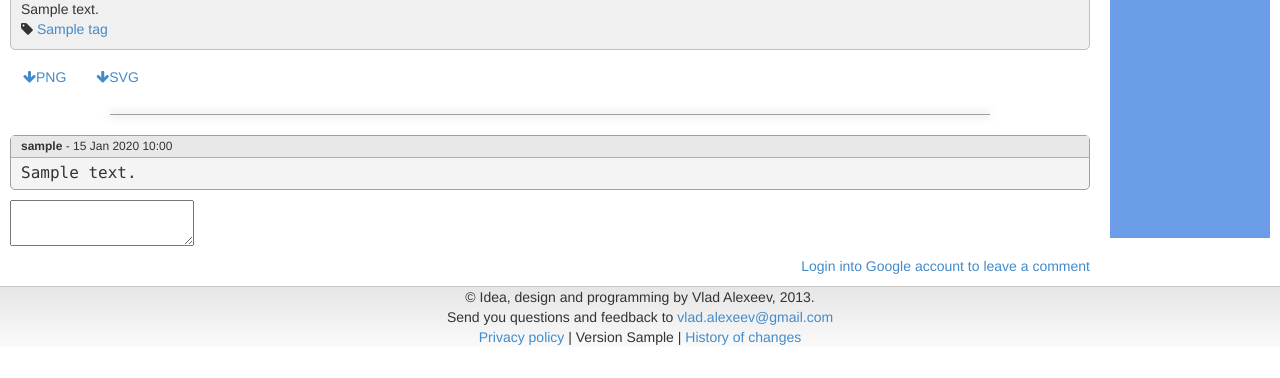
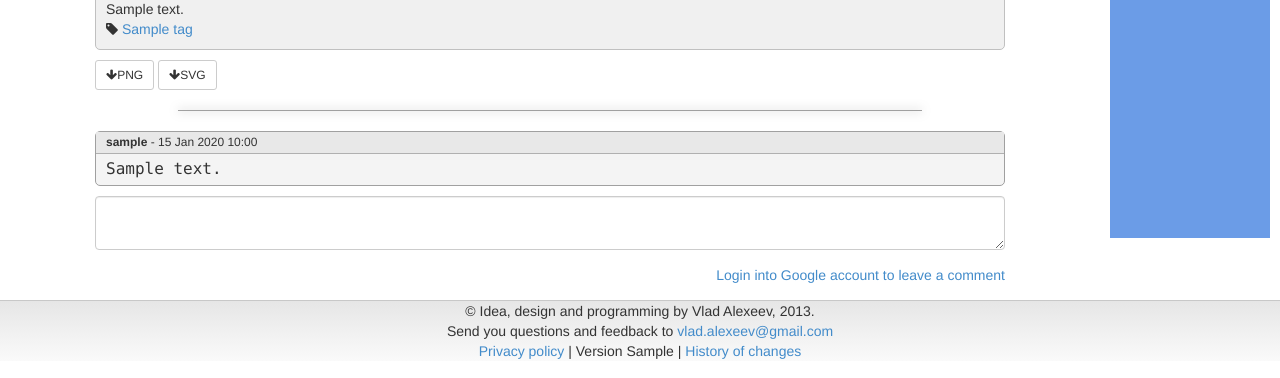
Before and after one commit to vladalexeev/grid-paint, a Django app: template grid-paint/templates/artwork-details.html in a window 1280 px wide. Shown: the part 422-800 px from the top of the page. Run offline with Django 3.2, Linux system fonts and the light colour scheme; the template is opened without the code that fills it: most values are stand-ins (such as "Sample title", 1, 10 or a date in 2020); some libraries are stand-ins or nearby versions.

Commit message:
Partial support of bootstrap 3 css at artwork details page.

```diff
--- a/grid-paint/static/css/main.css
+++ b/grid-paint/static/css/main.css
@@ -157,10 +157,6 @@ body {
 /**
  * 	Image details classes
  */
-
-.image-details-container {
-	min-height:600px;
-}
 
 .image-details-image {
 	/*margin:10px;*/
--- a/grid-paint/templates/artwork-details.html
+++ b/grid-paint/templates/artwork-details.html
@@ -14,7 +14,8 @@
 
 <script src="/social-likes/social-likes.min.js"></script>
 
-<div class="image-details-container">
+<div class="single-container">
+<div class="container">
 	<div class="image-details-image">
 		<img src="/images/png/{{ artwork.key.id }}.png" width="{{ artwork.thumbnail_width }}" height="{{ artwork.thumbnail_height }}">
 	</div>
@@ -54,14 +55,14 @@
 
 	<div class="image-details-actions">
 		{% if can_edit_artwork %}
-		<a href="/painter?id={{ artwork.key.id }}" class="btn btn-small btn-success" title="Edit image"><i class="icon icon-pencil icon-white"></i> Edit</a>
-		<a href="#" image-key="{{ artwork.key.id }}" class="btn btn-small btn-danger btn-delete-image" title="Delete image"><i class="icon icon-remove icon-white"></i> Delete</a>
+		<a href="/painter?id={{ artwork.key.id }}" class="btn btn-sm btn-success" title="Edit image"><i class="icon icon-pencil icon-white"></i> Edit</a>
+		<a href="#" image-key="{{ artwork.key.id }}" class="btn btn-sm btn-danger btn-delete-image" title="Delete image"><i class="icon icon-remove icon-white"></i> Delete</a>
 		{% endif %}
-		<a href="/images/png/{{ artwork.key.id }}.png" class="btn btn-small" title="Download PNG"><i class="icon icon-arrow-down"></i>PNG</a>
-		<a href="/images/svg/{{ artwork.key.id }}.svg" class="btn btn-small" title="Download SVG"><i class="icon icon-arrow-down"></i>SVG</a>
+		<a href="/images/png/{{ artwork.key.id }}.png" class="btn btn-sm btn-default" title="Download PNG"><i class="icon icon-arrow-down"></i>PNG</a>
+		<a href="/images/svg/{{ artwork.key.id }}.svg" class="btn btn-sm btn-default" title="Download SVG"><i class="icon icon-arrow-down"></i>SVG</a>
 		{% if user_info.superadmin %}
-		<a href="/images/json/{{ artwork.key.id }}.json" class="btn btn-small" title="Download JSON"><i class="icon icon-arrow-down"></i>JSON</a>
-		<a href="#" id="admin-artwork-properties" class="btn btn-small" title="Artwork properties">Properties</a>
+		<a href="/images/json/{{ artwork.key.id }}.json" class="btn btn-sm btn-default" title="Download JSON"><i class="icon icon-arrow-down"></i>JSON</a>
+		<a href="#" id="admin-artwork-properties" class="btn btn-sm btn-default" title="Artwork properties">Properties</a>
 		{% endif %}
 	</div>
 
@@ -85,10 +86,12 @@
 
 
 	<div class="image-details-comment-add">
-		<form name="f" method="POST" action="/save-comment" class="form-inline">
+		<form name="f" role="form" method="POST" action="/save-comment">
 			<input type="hidden" name="artwork_id" value="{{ artwork.key.id }}" />
-			<textarea name="comment_text" class="span12"></textarea>
-			<div style="text-align: right; margin-top:10px;">
+			<div class="form-group col-xs-12" style="padding-left: 0; padding-right: 0;">
+				<textarea name="comment_text" class="form-control"></textarea>
+			</div>
+			<div class="form-group col-xs-12 text-right" style="padding-left: 0; padding-right: 0;">
 				{% if user_info.user %}
 				  <button type="submit" class="btn btn-primary">Add a comment</button>
 				{% else %}
@@ -97,6 +100,7 @@
 			</div>
 		</form>
 	</div>
+</div>
 </div>
 
 
```
